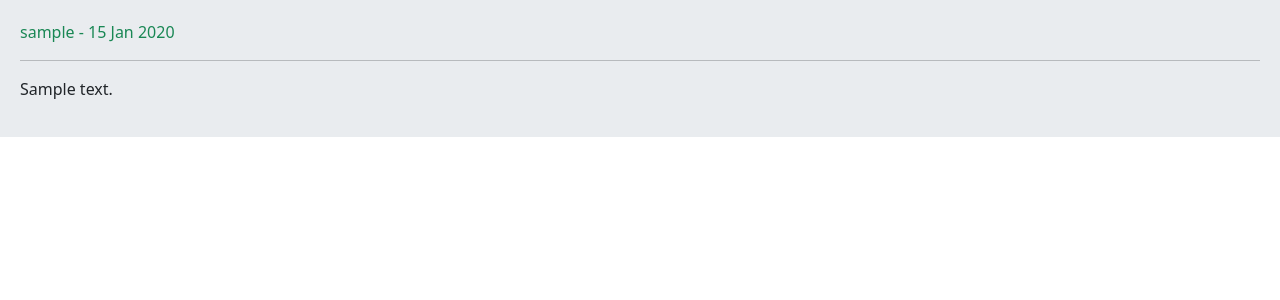
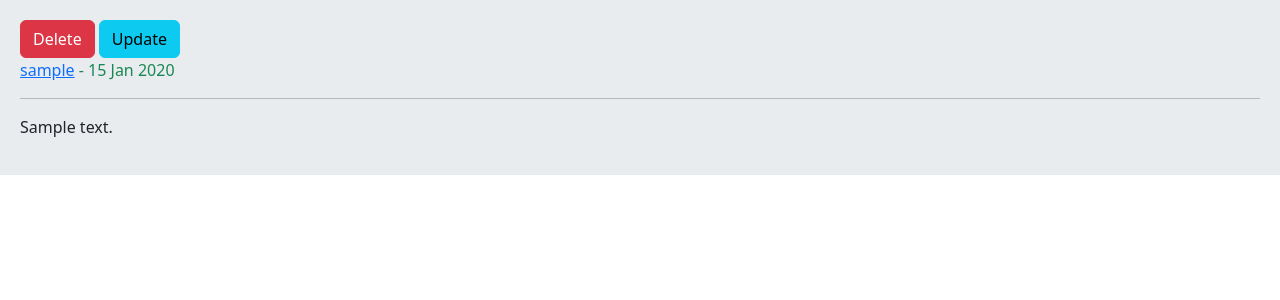
Before and after one commit to mohammadpagard/django-social-network, a Django app: a page that uses post/templates/post/post_detail.html in a window 1280 px wide. Shown: the part 56-356 px from the top of the page. Run offline with Django 4.2, Linux system fonts and the light colour scheme; a user stored in the database is signed in; tables that the repository leaves empty hold one stand-in row (values such as "Sample post").

Commit message:
Delete and update posts.

```diff
--- a/post/templates/post/post_detail.html
+++ b/post/templates/post/post_detail.html
@@ -4,7 +4,14 @@
 
 {% block content %}
 
-    <p class="text-success">{{ post.user.username }} - {{ post.updated|date:"j M Y" }}</p>
+    {% if request.user.id == post.user.id %}
+        <a href="{% url 'post:delete' post.id %}" class="btn btn-danger">Delete</a>
+        <a href="{% url 'post:update' post.id %}" class="btn btn-info">Update</a>
+    {% endif %}
+
+    <p class="text-success">
+        <a href="{% url 'account:user_profile' post.user.id %}">{{ post.user.username }}</a> - {{ post.updated|date:"j M Y" }}
+    </p>
     <hr>
     <p>{{ post.body|linebreaks }}</p>
 
--- a/post/urls.py
+++ b/post/urls.py
@@ -5,4 +5,6 @@ from . import views
 app_name = 'post'
 urlpatterns = [
     path('<int:post_id>/<slug:post_slug>/', views.PostDetailView.as_view(), name='detail'),
+    path('delete/<int:post_id>/', views.PostDeleteView.as_view(), name='delete'),
+    path('update/<int:post_id>/', views.PostUpdateView.as_view(), name='update')
 ]
--- a/post/views.py
+++ b/post/views.py
@@ -1,9 +1,54 @@
 from django.shortcuts import render, redirect
 from django.views import View
 from .models import Post
+from django.contrib import messages
+from django.contrib.auth.mixins import LoginRequiredMixin
+from .forms import PostUpdateForm
+from django.utils.text import slugify
 
 
 class PostDetailView(View):
     def get(self, request, post_id, post_slug):
         post = Post.objects.get(pk=post_id, slug=post_slug)
         return render(request, 'post/post_detail.html', {'post': post})
+
+
+class PostDeleteView(LoginRequiredMixin, View):
+    def get(self, request, post_id):
+        post = Post.objects.get(pk=post_id)
+        if request.user.id == post.user.id:
+            post.delete()
+            messages.success(request, 'Post deleted', 'success')
+        else:
+            messages.error(request, 'You can not delete post', 'danger')
+        return redirect('home:home')
+
+
+class PostUpdateView(LoginRequiredMixin, View):
+    form_class = PostUpdateForm
+
+    def setup(self, request, *args, **kwargs):
+        self.post_instance = Post.objects.get(pk=kwargs['post_id'])
+        return super().setup(request, *args, **kwargs)
+
+    def dispatch(self, request, *args, **kwargs):
+        post = self.post_instance
+        if request.user.id != post.user.id:
+            messages.error(request, 'You can not update this post', 'danger')
+            return redirect('home:home')
+        return super().dispatch(request, *args, **kwargs)
+
+    def get(self, request, *args, **kwargs):
+        post = self.post_instance
+        form = self.form_class(instance=post)
+        return render(request, 'post/post_update.html', {'form': form})
+
+    def post(self, request, *args, **kwargs):
+        post = self.post_instance
+        form = self.form_class(request.POST, instance=post)
+        if form.is_valid():
+            post_update = form.save(commit=False)
+            post_update.slug = slugify(form.cleaned_data['body'][:50])
+            post_update.save()
+            messages.success(request, 'This post updated', 'success')
+            return redirect('post:detail', post.id, post.slug)
```
Also changed, not shown: post/forms.py (added, +12 -0 lines), post/templates/post/post_update.html (added, +13 -0 lines), post/models.py (line endings or trailing spaces).
